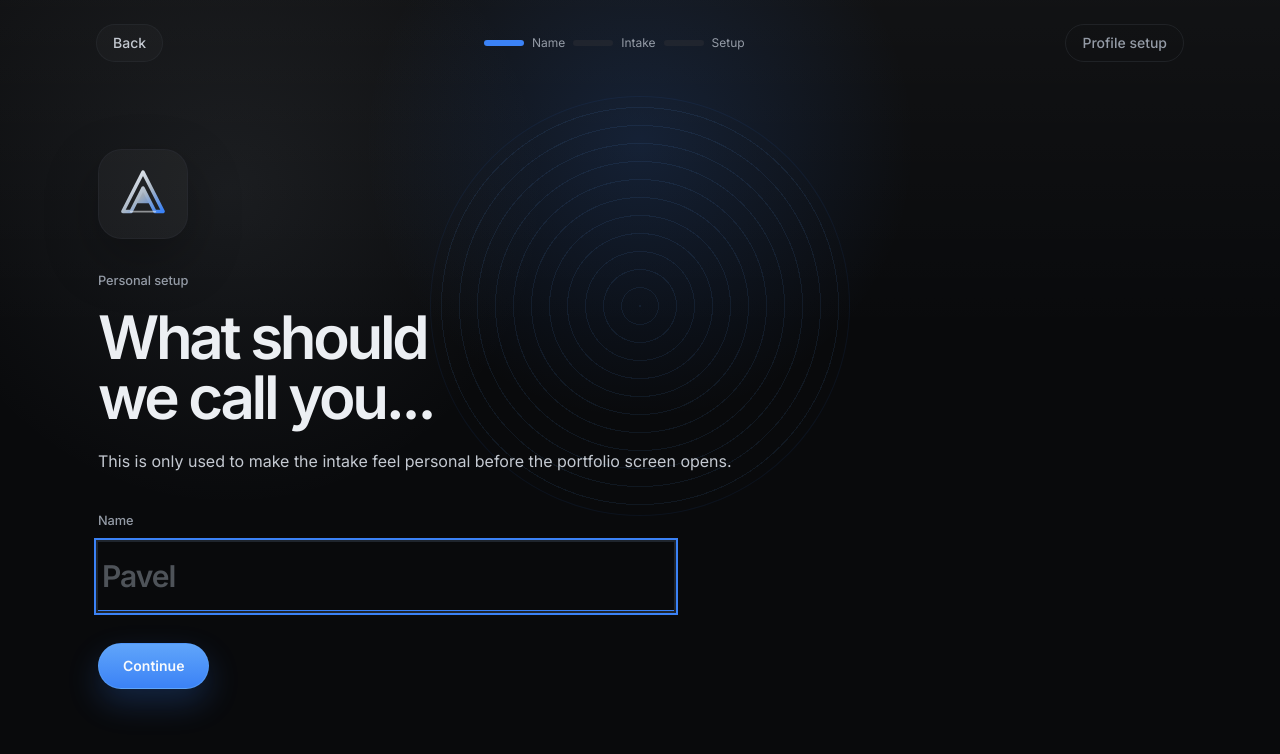
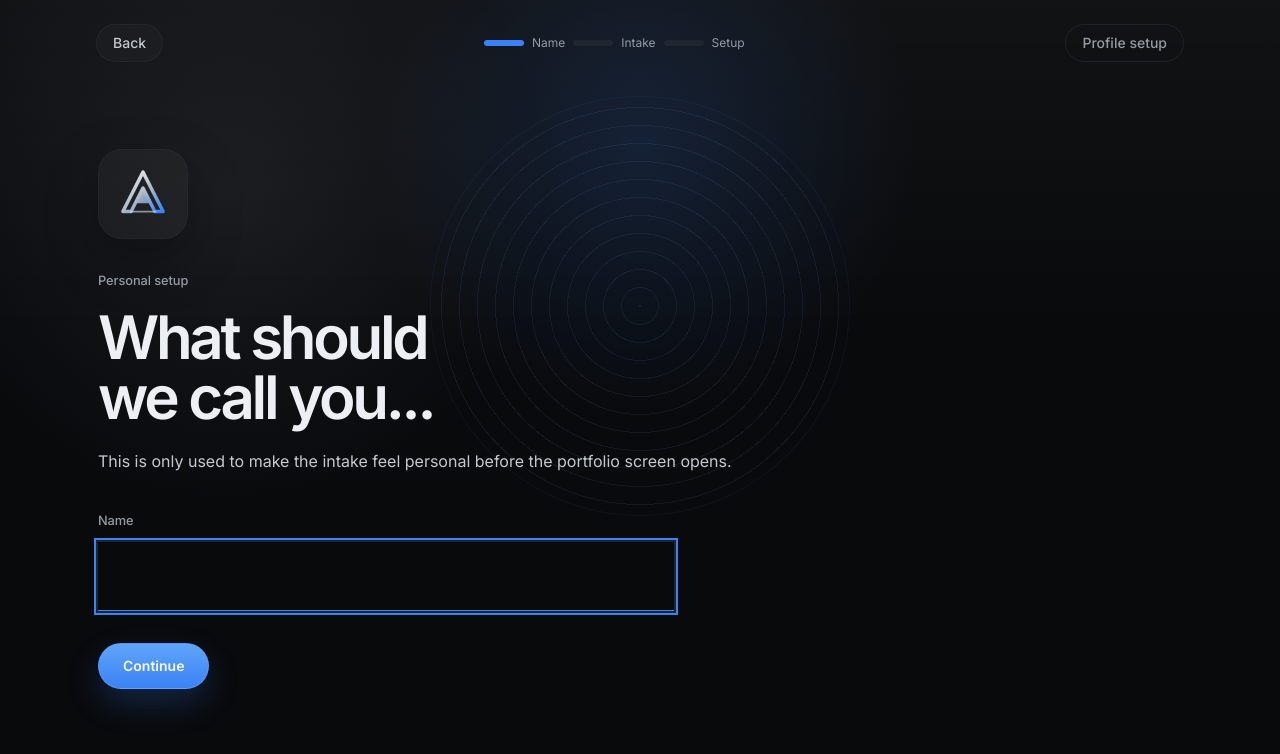
Before and after one commit to chingis1227/Portfolio-Xray, a Next.js app in the folder frontend/: page /onboarding/name in a window 1280 px wide. Shown: the top 754 px of the page. Built offline with nearby package versions, Linux system fonts and the light colour scheme; no server answers.

Commit message:
Remove name field placeholder

```diff
--- a/frontend/app/onboarding/name/page.tsx
+++ b/frontend/app/onboarding/name/page.tsx
@@ -35,7 +35,6 @@ export default function OnboardingNamePage() {
             onKeyDown={(event) => {
               if (event.key === "Enter") continueToProfile();
             }}
-            placeholder="Pavel"
             className="pmri-focus mt-3 w-full border-0 border-b border-pmri-border/80 bg-transparent px-1 py-4 text-center text-3xl font-semibold tracking-[-0.035em] text-pmri-text outline-none placeholder:text-pmri-muted/50 focus:border-pmri-blue lg:text-left"
           />
         </label>
```
